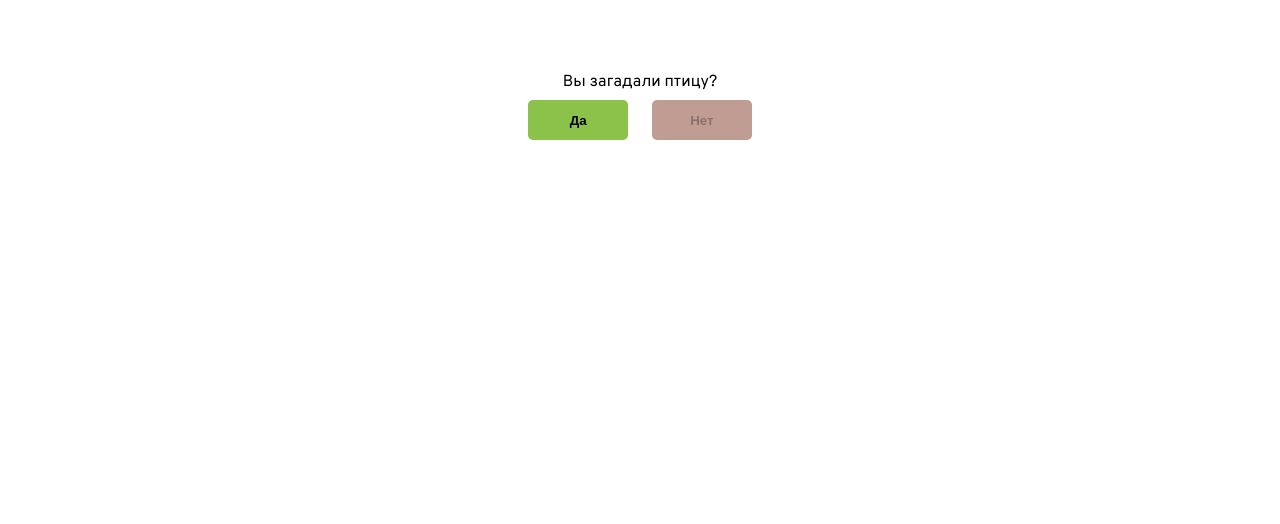
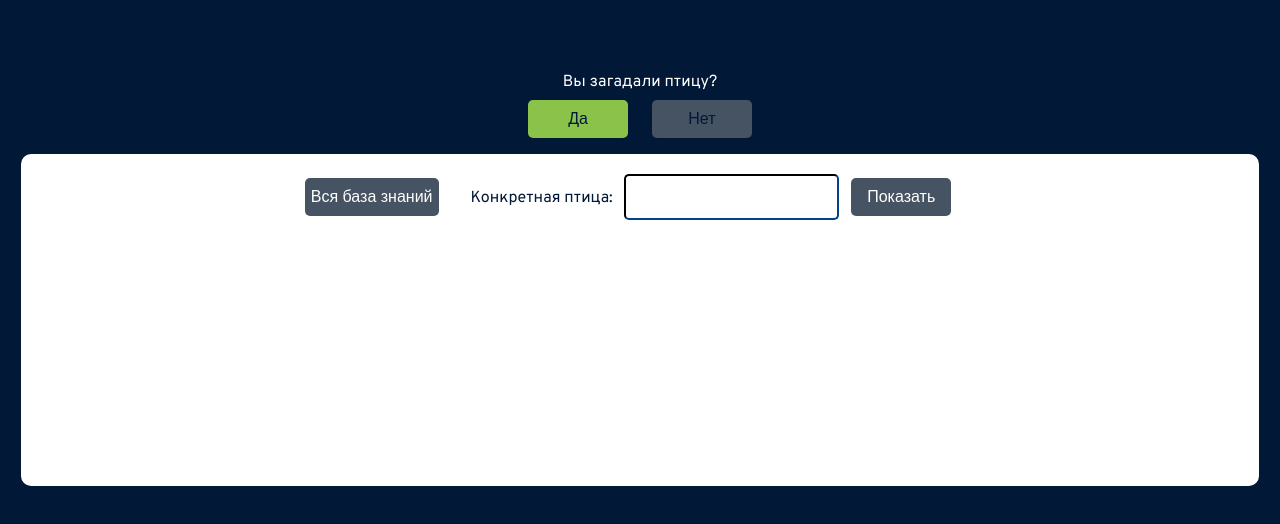
Before and after one commit to Jackeeet/birdguesser, a website: page index.html in a window 1280 px wide. Drawn offline with Linux system fonts and the light colour scheme.

Commit message:
changed styles

```diff
--- a/index.css
+++ b/index.css
@@ -1,13 +1,33 @@
+:root {
+    --green: #8bc34a;
+    --red: #ff5722;
+    --pale-red: #ffa185;
+    --grey: #465362;
+    --blue: #011936;
+}
+
 body {
     font-family: 'Overpass', sans-serif;
+    font-size: 1rem;
+    background: var(--blue);
+    color: white;
 }
 
 button {
     border: none;
     border-radius: 5px;
+    min-height: 38px;
+    min-width: 100px;
+    font-size: 1rem;
+}
+
+input[type=text] {
+    border-radius: 5px;
+    border-color: var(--blue);
     min-height: 40px;
     min-width: 100px;
-    font-weight: bold;
+    margin-left: 0.5rem;
+    font-size: 1rem;
 }
 
 .main {
@@ -31,15 +51,18 @@ button {
 }
 
 #yes_btn {
-    background: #8bc34a;
+    background: var(--green);
+    color: var(--blue);
 }
 
 #no_btn {
-    background: #ff5722b8;
+    background: var(--red);
+    color: var(--blue);
 }
 
 #no_btn:disabled {
-    background: #c09d93;
+    background: var(--grey);
+    color: var(--blue);
 }
 
 .controls {
@@ -54,9 +77,23 @@ button {
 .explain {
     width: 100%;
     height: 300px;
-    background: #f0f0f0;
+    background: white;
+    color: var(--blue);
     border-radius: 10px;
     margin-top: 0.5rem;
     padding: 1rem 0;
     text-align: center;
 }
+
+.data__options {
+    display: flex;
+    flex-direction: row;
+    align-items: center;
+    justify-content: center;
+}
+
+.data__control {
+    margin: 0.5rem 2rem 0.5rem 0.5rem;
+    background: var(--grey);
+    color: white;
+}
--- a/index.html
+++ b/index.html
@@ -34,7 +34,20 @@
         </button>
     </div>
     <div class="explain" id="explain_area" hidden></div>
-    <div class="explain" id="data_area" hidden></div>
+    <div class="explain" id="data_area">
+        <div class="data__options" id="data__options">
+            <button type="button" class="data__control">Вся база знаний</button>
+            <div>
+                <label>
+                    Конкретная птица:
+                    <input type="text"/>
+                </label>
+                <button type="button" class="data__control">Показать</button>
+            </div>
+        </div>
+        <div class="data" id="data">
+        </div>
+    </div>
 </div>
 
 <script type="text/javascript" src="./handlers.js"></script>
```
